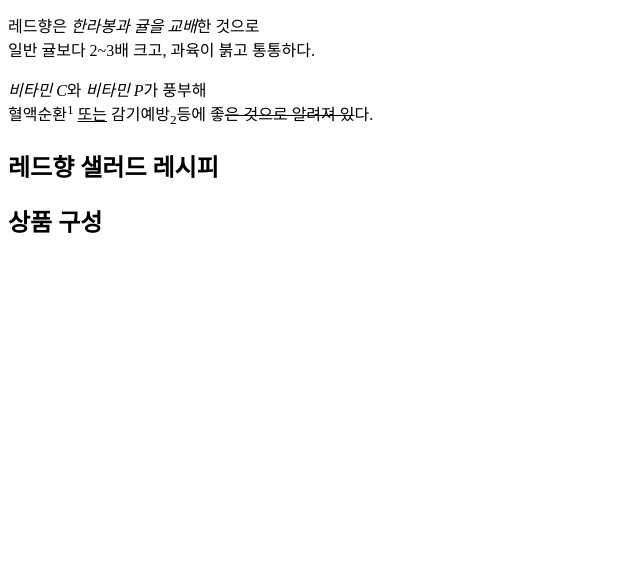
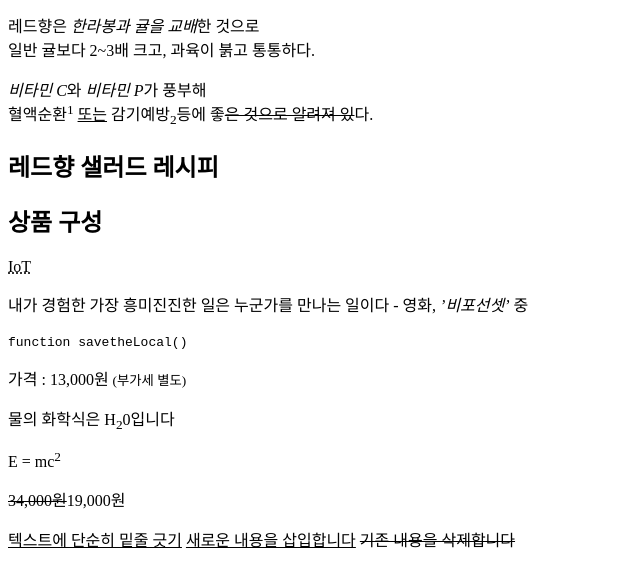
Before and after one commit to SinYusi/HTML-Study, a plain HTML site: page 04/sub_sup_ins_del.html in a window 1280 px wide. Shown: the part 116-702 px from the top of the page, without its empty margins (0-640 px from the left). Drawn offline with Linux system fonts and the light colour scheme.

Commit message:
240120/2

```diff
--- a/04/sub_sup_ins_del.html
+++ b/04/sub_sup_ins_del.html
@@ -18,6 +18,17 @@
   </p>
   <h2>레드향 샐러드 레시피</h2>
   <h2>상품 구성</h2>
+
+  <abbr title=”Internet of Things”>IoT</abbr>
+  <p>내가 경험한 가장 흥미진진한 일은 누군가를 만나는 일이다 - 영화, <cite>’비포선셋’</cite> 중</p>
+  <code>function savetheLocal()</code>
+  <p>가격 : 13,000원 <small>(부가세 별도)</small></p>
+  <p>물의 화학식은 H<sub>2</sub>0입니다</p>
+  <p>E = mc<sup>2</sup></p>
+  <p><s>34,000원</s>19,000원</p>
+  <u>텍스트에 단순히 밑줄 긋기</u>
+  <ins>새로운 내용을 삽입합니다</ins>
+  <del>기존 내용을 삭제합니다</del>
 </body>
 
 </html>
```
Also changed, not shown: 04/poster.html (+6 -1 lines).
